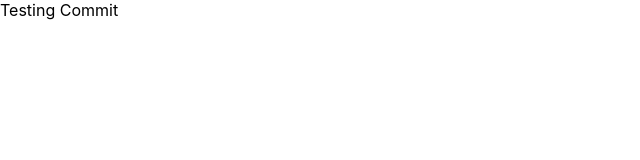
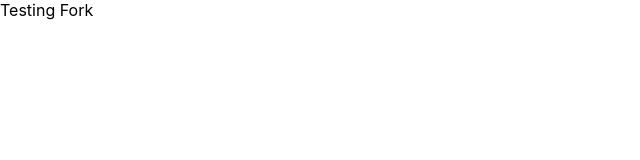
Before and after one commit to dorndalf/Test2, a React (Create React App) app: page / in a window 1280 px wide. Shown: the top 160 px of the page, without its empty margins (0-640 px from the left). Built offline with nearby package versions, Linux system fonts and the light colour scheme.

Commit message:
test fork

```diff
--- a/src/App.js
+++ b/src/App.js
@@ -3,7 +3,7 @@ import logo from "./logo.svg";
 import "./App.css";
 
 function App() {
-  return <div>Testing Commit</div>;
+  return <div>Testing Fork</div>;
 }
 
 export default App;
```
